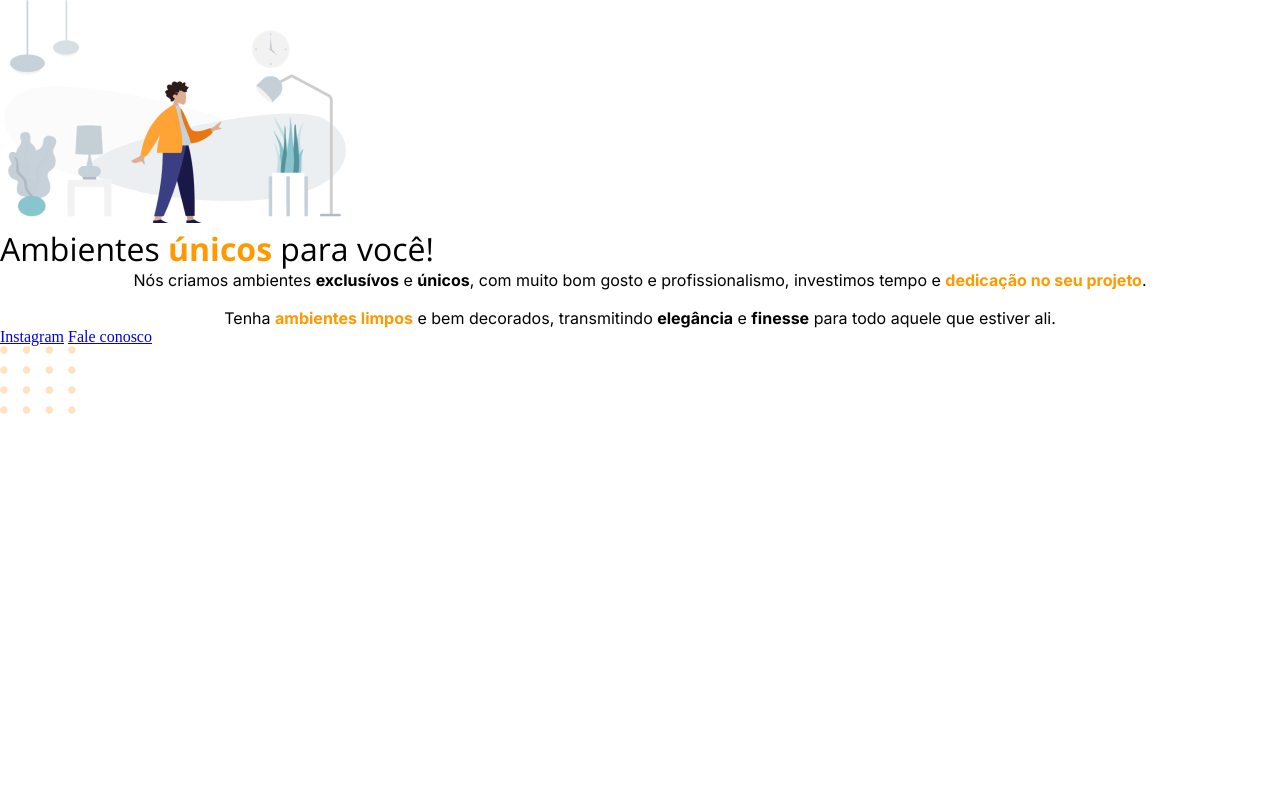
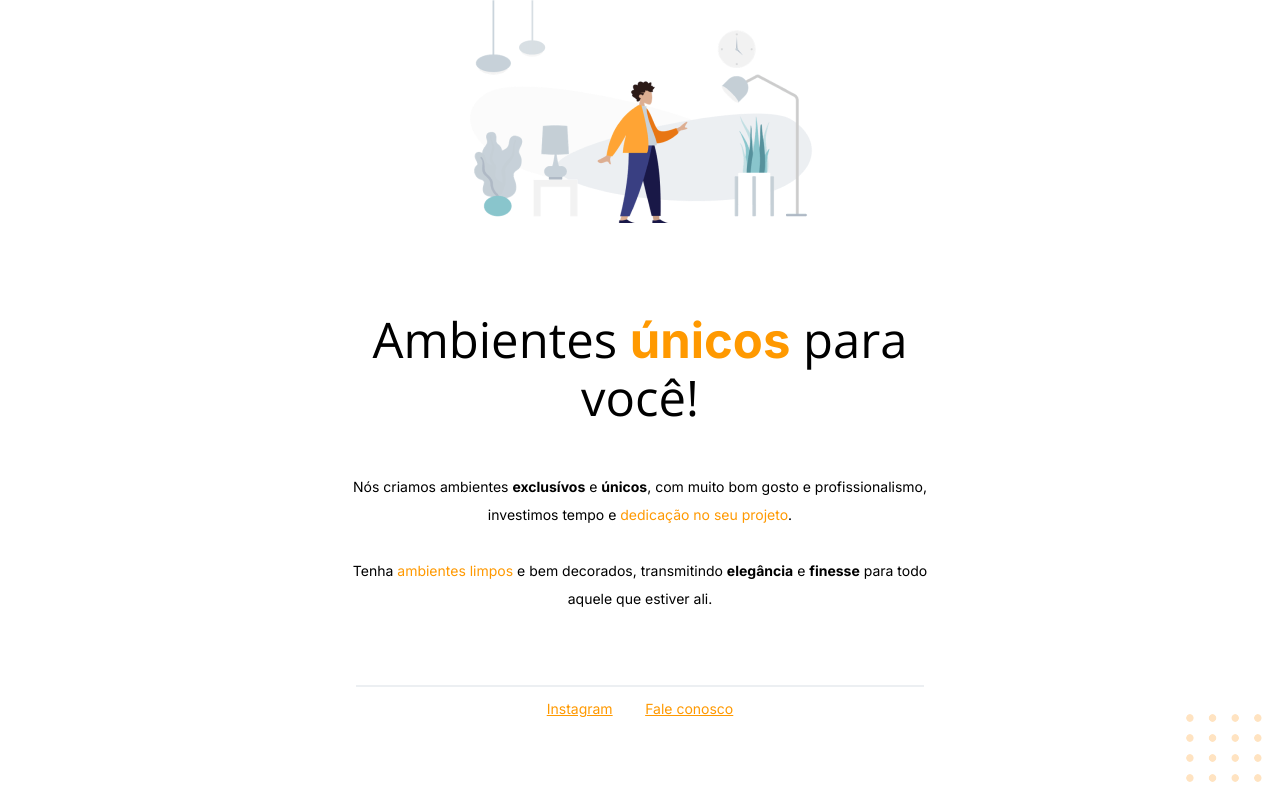
Before and after one commit to luizfranzon/explorer, a plain HTML site: page Projetos/Projeto-01/index.html in a window 1280 px wide. Drawn offline with nearby package versions, Linux system fonts and the light colour scheme.

Commit message:
finished projeto-01

```diff
--- a/Projetos/Projeto-01/index.html
+++ b/Projetos/Projeto-01/index.html
@@ -16,19 +16,22 @@
 <body>
 
   <div id="hero">
-    <img src="./assets/imageHero.png" alt="Desenho de uma pessoa vestindo uma jaqueta amarelo em uma sala com moveis">
-    <h1>Ambientes <span>únicos</span> para você!</h1>
+    <img class="heroImage" src="./assets/imageHero.png" alt="Desenho de uma pessoa vestindo uma jaqueta amarelo em uma sala com moveis">
+    <h1>Ambientes <strong>únicos</strong> para você!</h1>
 
+    <div>
       <p>Nós criamos ambientes <strong>exclusívos</strong> e <strong>únicos</strong>, com muito bom gosto e
-      profissionalismo, investimos tempo e <span>dedicação no seu projeto</span>. </p>
-      <br>
-      <p>Tenha <span>ambientes limpos</span> e bem decorados, transmitindo <strong>elegância</strong> e
+        profissionalismo, investimos tempo e <span>dedicação no seu projeto</span>.
+      <br/>
+      <br/>
+      Tenha <span>ambientes limpos</span> e bem decorados, transmitindo <strong>elegância</strong> e
         <strong>finesse</strong> para todo aquele que estiver ali.
       </p>
-
+    </div>
   </div>
 
   <div id="footer">
+    <div id="line"></div>
     <a target="_blank" href="https://instagram.com/">Instagram</a>
     <a target="_blank" href="https://instagram.com/">Fale conosco</a>
   </div>
--- a/Projetos/Projeto-01/style.css
+++ b/Projetos/Projeto-01/style.css
@@ -2,19 +2,56 @@
   box-sizing: border-box;
   padding: 0;
   margin: 0;
+  font-family: "Inter", sans-serif;
+  text-align: center;
+}
+
+#hero {
+  display: flex;
+  align-items: center;
+  flex-direction: column;
+  gap: 1rem;
+  width: 592px;
+  margin: 0 auto 72px;
+}
+
+#hero .heroImage {
+  margin-bottom: 72px;
 }
 
 #hero h1 {
-  font-family: "Open Sans";
+  font-family: "Open Sans", sans-serif;
   font-weight: 400;
+  font-size: 49px;
+  margin-bottom: 32px;
+  line-height: 56px;
 }
 
-#hero span {
-  font-weight: bold;
+#hero h1 strong, #hero span, a {
   color: #FF9900;
 }
 
-#hero p {
-  font-family: "Inter";
+p, a {
+  font-family: "Inter", sans-serif;
   text-align: center;
+  font-size: 14px;
+  line-height: 28px;
 }
+
+#footer a + a {
+  margin-left: 28px;
+}
+
+#footer #line {
+  width: 568px;
+  height: 0px;
+  border: 1px solid #ECEFF2;
+  margin: 0 auto 8px;
+
+}
+
+#balls {
+  position: fixed;
+  bottom: 8px;
+  right: 8px ;
+}
```
Lines whose indentation alone changed are shown as unchanged.
